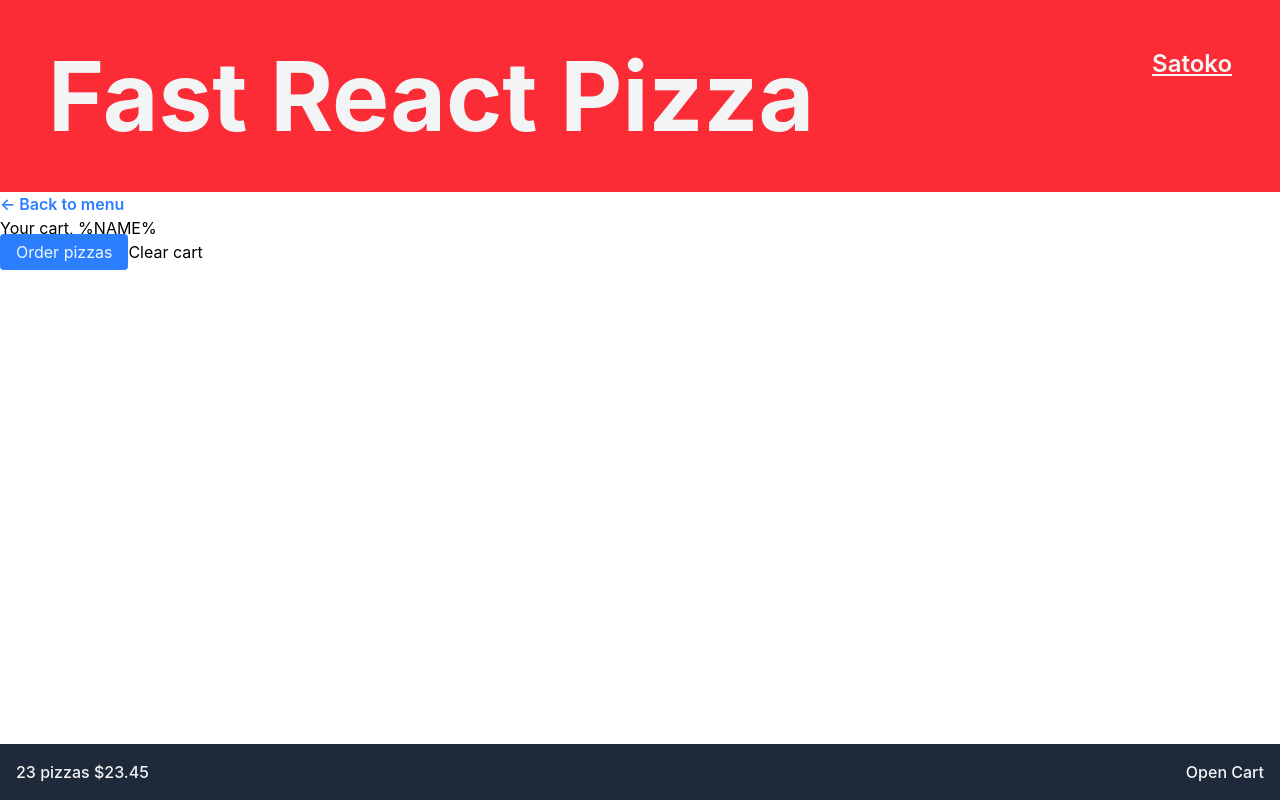
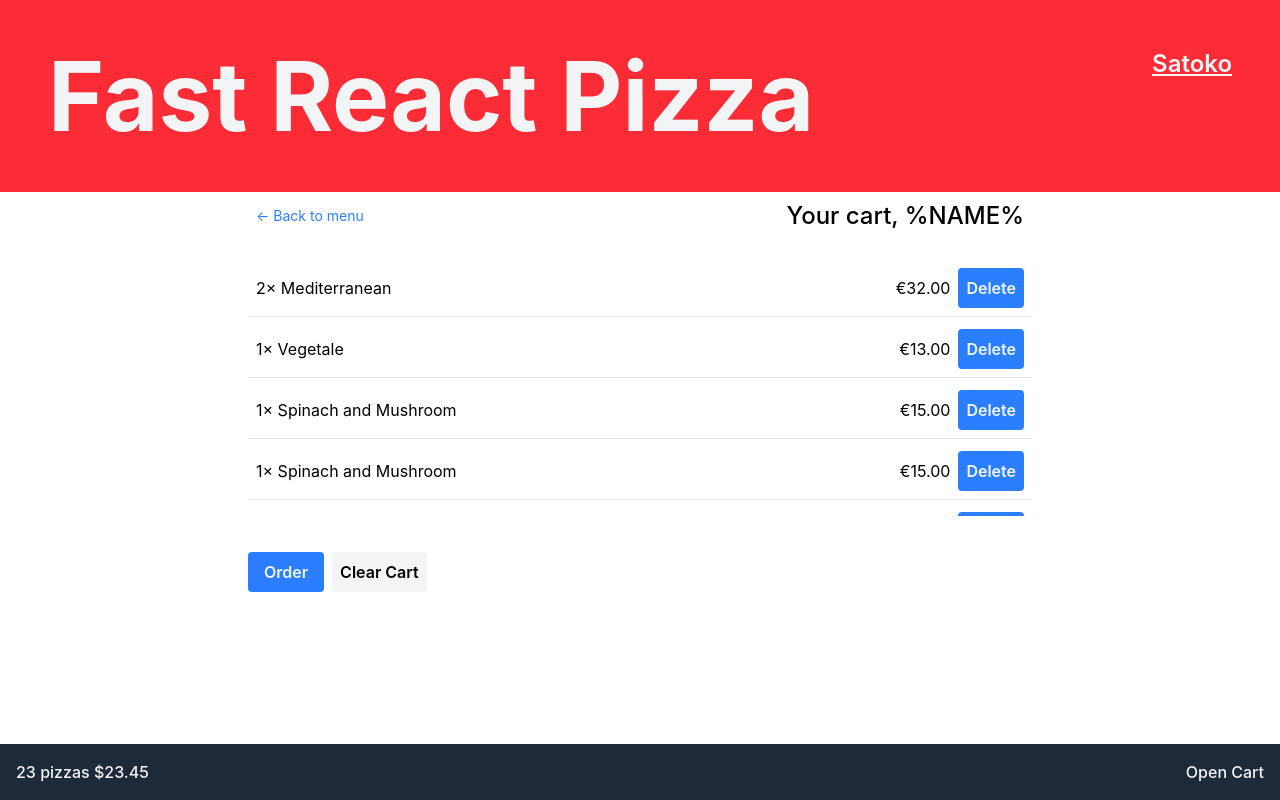
Before and after one commit to PauloHenrique-Hope/fast-react-pizza, a React app: page /cart in a window 1280 px wide. Built offline with nearby package versions, Linux system fonts and the light colour scheme; the HTML template or start-up script is replaced by a standard one.

Commit message:
Add Cart Styles

```diff
--- a/src/features/cart/Cart.jsx
+++ b/src/features/cart/Cart.jsx
@@ -1,5 +1,6 @@
 import { Button } from "../../ui/Button";
 import { LinkButton } from "../../ui/LinkButton";
+import CartItem from "./CartItem";
 
 const fakeCart = [
   {
@@ -23,22 +24,45 @@ const fakeCart = [
     unitPrice: 15,
     totalPrice: 15,
   },
+
+  {
+    pizzaId: 12,
+    name: "Spinach and Mushroom",
+    quantity: 1,
+    unitPrice: 15,
+    totalPrice: 15,
+  },
+
+  {
+    pizzaId: 13,
+    name: "Spinach and Mushroom",
+    quantity: 1,
+    unitPrice: 15,
+    totalPrice: 15,
+  },
 ];
 
 function Cart() {
   const cart = fakeCart;
 
   return (
-    <div>
-      <LinkButton to="/menu">&larr; Back to menu</LinkButton>
+    <div className="flex flex-col gap-5 mx-auto px-2 md:w-[800px]">
+      <div className="flex justify-between p-2 items-center">
+        <LinkButton to="/menu">&larr; Back to menu</LinkButton>
+        <h2 className="font-medium text-xl lg:text-2xl">Your cart, %NAME%</h2>
+      </div>
 
-      <h2>Your cart, %NAME%</h2>
+      <ul className="flex flex-col gap-1 divide-y divide-stone-200 overflow-y-auto h-40 md:h-48 lg:h-64">
+        {cart.map((item) => (
+          <CartItem item={item} key={item.pizzaId} />
+        ))}
+      </ul>
 
-      <div>
+      <div className="flex mt-4 gap-2">
         <Button to="/order/new" type="primary">
-          Order pizzas
+          Order
         </Button>
-        <button>Clear cart</button>
+        <Button type="secondary">Clear Cart</Button>
       </div>
     </div>
   );
--- a/src/features/cart/CartItem.jsx
+++ b/src/features/cart/CartItem.jsx
@@ -1,15 +1,17 @@
-import formatCurrency from "../../utils/helpers";
+import { Button } from "../../ui/Button";
+import { formatCurrency } from "../../utils/helpers";
 
 function CartItem({ item }) {
   const { pizzaId, name, quantity, totalPrice } = item;
 
   return (
-    <li>
+    <li className="flex gap-1.5 p-2 items-center justify-between">
       <p>
         {quantity}&times; {name}
       </p>
-      <div>
+      <div className="flex items-center gap-2">
         <p>{formatCurrency(totalPrice)}</p>
+        <Button type="small">Delete</Button>
       </div>
     </li>
   );
--- a/src/features/menu/Menu.jsx
+++ b/src/features/menu/Menu.jsx
@@ -29,7 +29,7 @@ function Menu() {
       <ul ref={sliderRef} className="keen-slider">
         {menu.map((pizza) => (
           <li className="keen-slider__slide number-slide1" key={pizza.id}>
-            <div className="flex flex-col px-2 py-2 gap-2 mt-10 sm:mt-16 ">
+            <div className="flex flex-col px-2  gap-2 mt-5 sm:mt-16 ">
               <img
                 className="rounded-2xl "
                 src={pizza.imageUrl}
--- a/src/ui/Button.jsx
+++ b/src/ui/Button.jsx
@@ -5,11 +5,13 @@ export function Button({ children, disabled, to, type }) {
   //   "cursor-pointer bg-blue-500 text-blue-50 px-4 py-2 rounded-sm transition duration-300 hover:bg-blue-600 disabled:cursor-not-allowed";
 
   const base =
-    "cursor-pointer bg-blue-500 text-blue-50 rounded-sm transition duration-300 hover:bg-blue-600 disabled:cursor-not-allowed";
+    "cursor-pointer font-semibold bg-blue-500 text-blue-50 rounded-sm transition duration-300 hover:bg-blue-600 disabled:cursor-not-allowed";
 
   const styles = {
     primary: base + " px-4 py-2",
-    secondary: base + " px-2 py-2",
+    small: base + " px-2 py-2",
+    secondary:
+      "cursor-pointer font-semibold px-2 py-2 text-black bg-gray-100 rounded-sm transition duration-300 hover:bg-gray-300 disabled:cursor-not-allowed",
   };
 
   if (to)
--- a/src/ui/LinkButton.jsx
+++ b/src/ui/LinkButton.jsx
@@ -4,7 +4,7 @@ export function LinkButton({ children, to }) {
   const navigate = useNavigate();
 
   const className =
-    "font-semibold text-blue-500 hover:text-blue-600 hover:text-xl duration-300 ease-in";
+    " text-sm text-blue-500 hover:text-blue-600 hover:text-xl duration-300 ease-in";
 
   if (to === "-1") {
     <button className={className} onClick={() => navigate(-1)}>
```
